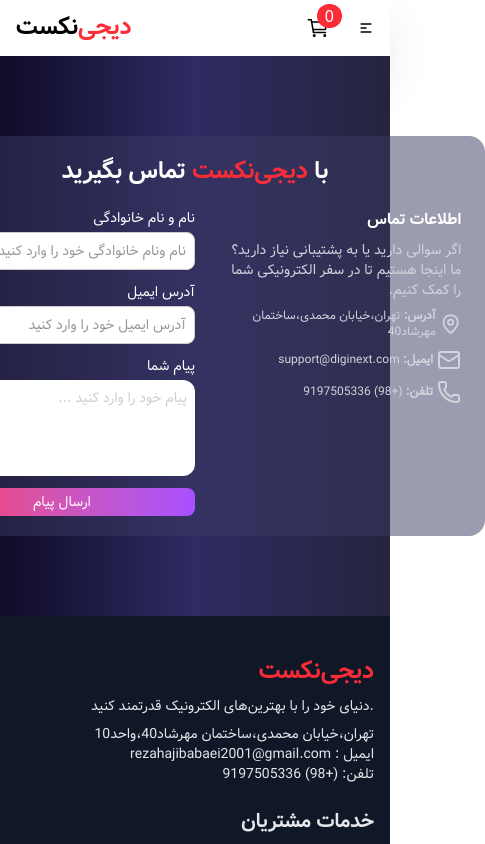
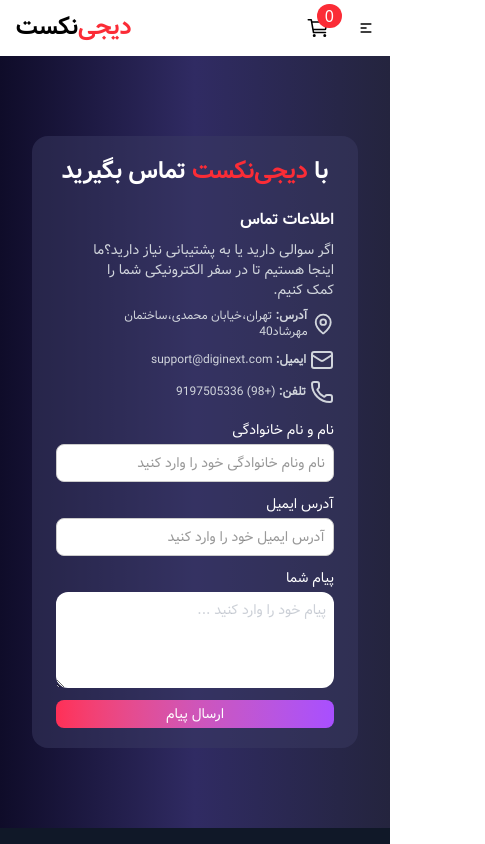
Before and after one commit to Reza-Hajibabaei01/Diginext-react-tailwind, a React (Vite) app: page /contact in a window 390 px wide. Shown: the top 844 px of the page, 485 px wide, since content can reach past the window. Built offline with nearby package versions, Linux system fonts and the light colour scheme; no server answers.

Commit message:
Making the Contact Us page responsive

```diff
--- a/src/pages/Contact.jsx
+++ b/src/pages/Contact.jsx
@@ -5,7 +5,7 @@
   return (
     <div
       dir="rtl"
-      className="bg-linear-to-r from-[#0f0c29] via-[#302b63] to-[#24243e] flex justify-center items-center px-32"
+      className="bg-linear-to-r from-[#0f0c29] via-[#302b63] to-[#24243e] flex justify-center items-center px-8 md:px-20 lg:px-30"
     >
       <div className="bg-[#3a3a63]/50 my-20 px-6 pb-5 rounded-2xl">
         <div className="font-Vazir-Bold text-2xl text-white text-center py-5 ">
@@ -13,9 +13,9 @@
             با <span className="text-red-500">دیجی‌نکست</span> تماس بگیرید
           </h1>
         </div>
-        <div className="flex justify-around items-start space-x-8">
+        <div className="grid grid-cols-1 md:grid-cols-2 justify-around items-start space-y-4 md:space-y-8 space-x-8">
           {/* بخش اطلاعات تماس */}
-          <div className="w-1/2 space-y-2">
+          <div className="space-y-2">
             <div className="space-y-2">
               <h2 className="text-white font-Vazir-Bold">اطلاعات تماس</h2>
               <p className="font-Vazir-Normal text-sm text-gray-300">
@@ -46,7 +46,7 @@
             </div>
           </div>
           {/* بخش فرم های ارسالی */}
-          <div className="w-1/2 space-y-3">
+          <div className="space-y-3">
             <div className="flex flex-col space-y-1">
               <label
                 className="font-Vazir-Normal text-white text-sm"
```
